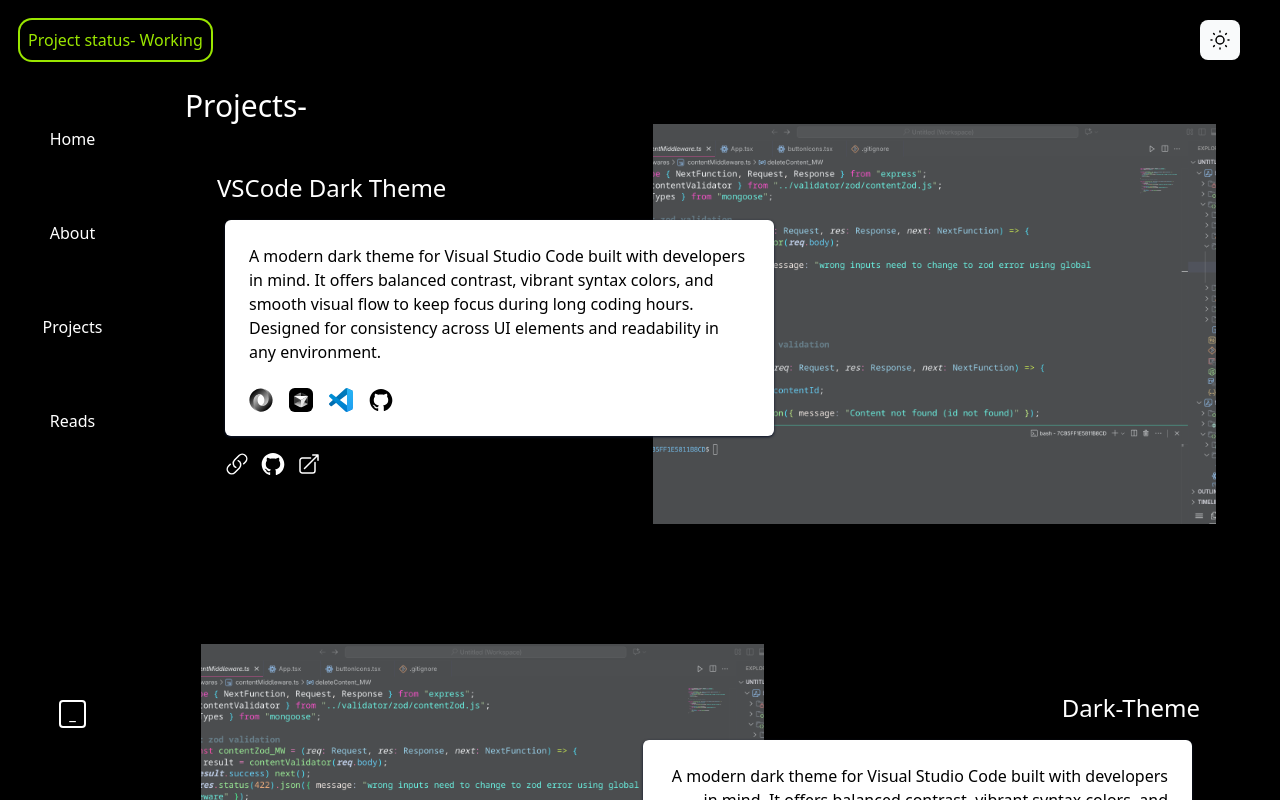
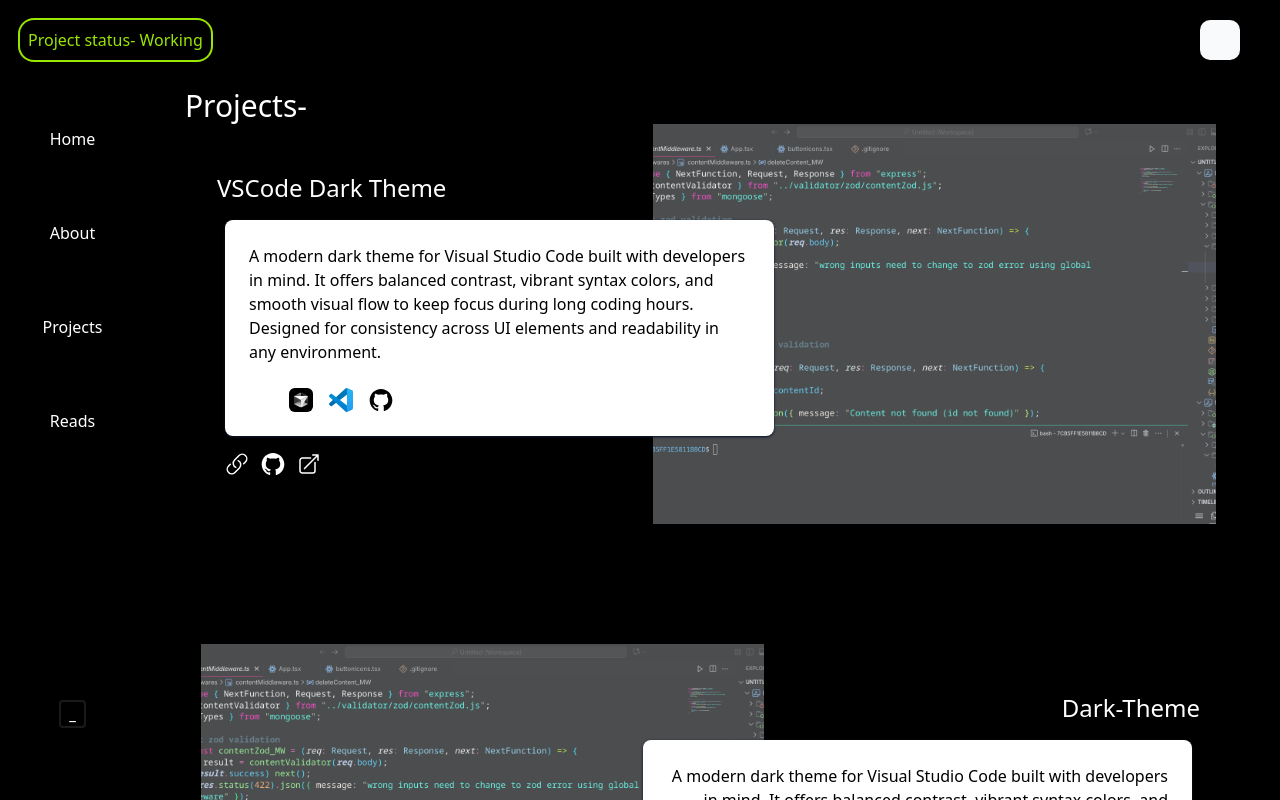
Before and after one commit to kunal-rathore-111/Portfolio_React-v1, a React (Vite) app: page /projects in a window 1280 px wide. Built offline with nearby package versions, Linux system fonts and the light colour scheme.

Commit message:
working on technologies tooltip in projects

```diff
--- a/src/componenets/Main-Pages/ErrorPage.jsx
+++ b/src/componenets/Main-Pages/ErrorPage.jsx
@@ -1,6 +1,5 @@
 import { useNavigate } from "react-router-dom"
 
-import { Avatar, AvatarFallback, AvatarImage } from "@/components/ui/avatar"
 
 
 export const ErrorPage = () => {
@@ -14,10 +13,8 @@
         <div className="p-2 flex flex-col items-center gap-6">
             <span className="text-6xl">404</span>
             <span className="text-4xl">Page not found</span>
-            <Avatar>
-                <AvatarImage src="https://github.com/shadcn.png" />
-                <AvatarFallback>CN</AvatarFallback>
-            </Avatar>
+
+
             <div className="text-2xl flex flex-col gap-3">
                 <span className="ring-2 ring-blue-800 hover:ring-green-500 py-1 px-2 rounded-xl cursor-pointer" onClick={navigateFunc} >Go to home page</span>
             </div>
--- a/src/componenets/Main-Pages/Projects.jsx
+++ b/src/componenets/Main-Pages/Projects.jsx
@@ -20,11 +20,14 @@
 import Link from "../../assets/icons/technologies/Link"
 
 
+import ToolTipEffect from "@/components/ui/tooltip";
+
+
 const ProjectsData = [
     {
         topicName: "VSCode Dark Theme",
         discription: "A modern dark theme for Visual Studio Code built with developers in mind. It offers balanced contrast, vibrant syntax colors, and smooth visual flow to keep focus during long coding hours. Designed for consistency across UI elements and readability in any environment.",
-        icons: [JSON, Cursor, VS, Github,],
+        icons: [{ "JSON": JSON }, { "Cursor": Cursor }, { "VS": VS }, { "Github": Github }],
         deployLink: "https://marketplace.visualstudio.com/items?itemName=KunalRathore.kunal-dark-dev-theme",
         github: "https://github.com/kunal-rathore-111/dark-dev-theme.git",
         readmore: "will add later",
@@ -86,7 +89,6 @@
 
             ></div>
 
-
             <img src={themepng} alt="" className="h-[50vh] w-[44vw] object-cover" />
         </div>
 
@@ -97,26 +99,21 @@
 
             <p className="bg-gray-800 dark:bg-white shadow-sm shadow-slate-900 rounded-md p-6 flex flex-col  text-white dark:text-black gap-6 ml-2">
                 {props?.discription}
-                <span>
+
                 <p className="flex gap-4">
-                        {props?.icons.map((Icon) => {
-                            return <span className=" size-6"><Icon /></span>
+                    {props?.icons.map((iconObj, i) => {
+                        if (!iconObj || Object.entries(iconObj).length === 0) return null;
+                        const [name, Icon] = Object.entries(iconObj)[0]
+                        return <span key={i} className=" size-6"><ToolTipEffect Icon={Icon} name={name} /></span>
                     })}
                 </p>
-                </span>
 
             </p>
             <div className="flex gap-3 ml-2">
-                <span>
                 <a href={props.deployLink} target="_blank" rel="noopener noreferrer"><Link /></a>
-                </span>
-                <span>
                 <a href={props.github} target="_blank" rel="noopener noreferrer"><Github /></a>
-                </span>
-                <span>
                 {/* need to implement later via useNavigate SPA */}
                 <span><Readmore /></span>
-                </span>
 
             </div>
         </section >
@@ -142,26 +139,18 @@
 
             <p className="bg-gray-800 dark:bg-white shadow-sm shadow-slate-900 rounded-md p-6 flex flex-col  text-white dark:text-black gap-6 items-end text-right mr-2">
                 <p> {props?.discription}</p>
-                <span>
                 <p className="flex gap-4">
                     {props?.icons.map((Icon) => {
                         return <span className=" size-6"><Icon /></span>
                     })}
                 </p>
-                </span>
 
             </p>
             <div className="flex gap-3 mr-2">
-                <span>
                 <a href={props.deployLink} target="_blank" rel="noopener noreferrer"><Link /></a>
-                </span>
-                <span>
                 <a href={props.github} target="_blank" rel="noopener noreferrer"><Github /></a>
-                </span>
-                <span>
                 {/* need to implement later via useNavigate SPA */}
                 <span><Readmore /></span>
-                </span>
 
             </div>
         </section >
--- /dev/null
+++ b/src/components/ui/tooltip.jsx
@@ -0,0 +1,61 @@
+import * as React from "react"
+import * as TooltipPrimitive from "@radix-ui/react-tooltip"
+
+import { cn } from "@/lib/utils"
+
+function TooltipProvider({
+  delayDuration = 0,
+  ...props
+}) {
+  return (<TooltipPrimitive.Provider data-slot="tooltip-provider" delayDuration={delayDuration} {...props} />);
+}
+
+function Tooltip({
+  ...props
+}) {
+  return (
+    <TooltipProvider>
+      <TooltipPrimitive.Root data-slot="tooltip" {...props} />
+    </TooltipProvider>
+  );
+}
+
+function TooltipTrigger({
+  ...props
+}) {
+  return <TooltipPrimitive.Trigger data-slot="tooltip-trigger" {...props} />;
+}
+
+function TooltipContent({
+  className,
+  sideOffset = 0,
+  children,
+  ...props
+}) {
+  return (
+    <TooltipPrimitive.Portal>
+      <TooltipPrimitive.Content
+        data-slot="tooltip-content"
+        sideOffset={sideOffset}
+        className={cn(
+          "bg-foreground text-background animate-in fade-in-0 zoom-in-95 data-[state=closed]:animate-out data-[state=closed]:fade-out-0 data-[state=closed]:zoom-out-95 data-[side=bottom]:slide-in-from-top-2 data-[side=left]:slide-in-from-right-2 data-[side=right]:slide-in-from-left-2 data-[side=top]:slide-in-from-bottom-2 z-50 w-fit origin-(--radix-tooltip-content-transform-origin) rounded-md px-3 py-1.5 text-xs text-balance",
+          className
+        )}
+        {...props}>
+        {children}
+        <TooltipPrimitive.Arrow
+          className="bg-foreground fill-foreground z-50 size-2.5 translate-y-[calc(-50%_-_2px)] rotate-45 rounded-[2px]" />
+      </TooltipPrimitive.Content>
+    </TooltipPrimitive.Portal>
+  );
+}
+
+export default function ToolTipEffect({ Icon, name }) {
+  if (!Icon) return null; // prevents crash
+  return (
+    <Tooltip>
+      <TooltipTrigger><Icon /></TooltipTrigger>
+      <TooltipContent><p>{name}</p></TooltipContent>
+    </Tooltip>
+  );
+}
--- a/src/index.css
+++ b/src/index.css
@@ -1,4 +1,121 @@
 @import "tailwindcss";
+@import "tw-animate-css";
 
 /* line for dark mode */
 @custom-variant dark (&:where(.dark, .dark *));
+
+@theme inline {
+  --radius-sm: calc(var(--radius) - 4px);
+  --radius-md: calc(var(--radius) - 2px);
+  --radius-lg: var(--radius);
+  --radius-xl: calc(var(--radius) + 4px);
+  --color-background: var(--background);
+  --color-foreground: var(--foreground);
+  --color-card: var(--card);
+  --color-card-foreground: var(--card-foreground);
+  --color-popover: var(--popover);
+  --color-popover-foreground: var(--popover-foreground);
+  --color-primary: var(--primary);
+  --color-primary-foreground: var(--primary-foreground);
+  --color-secondary: var(--secondary);
+  --color-secondary-foreground: var(--secondary-foreground);
+  --color-muted: var(--muted);
+  --color-muted-foreground: var(--muted-foreground);
+  --color-accent: var(--accent);
+  --color-accent-foreground: var(--accent-foreground);
+  --color-destructive: var(--destructive);
+  --color-border: var(--border);
+  --color-input: var(--input);
+  --color-ring: var(--ring);
+  --color-chart-1: var(--chart-1);
+  --color-chart-2: var(--chart-2);
+  --color-chart-3: var(--chart-3);
+  --color-chart-4: var(--chart-4);
+  --color-chart-5: var(--chart-5);
+  --color-sidebar: var(--sidebar);
+  --color-sidebar-foreground: var(--sidebar-foreground);
+  --color-sidebar-primary: var(--sidebar-primary);
+  --color-sidebar-primary-foreground: var(--sidebar-primary-foreground);
+  --color-sidebar-accent: var(--sidebar-accent);
+  --color-sidebar-accent-foreground: var(--sidebar-accent-foreground);
+  --color-sidebar-border: var(--sidebar-border);
+  --color-sidebar-ring: var(--sidebar-ring);
+}
+
+:root {
+  --radius: 0.625rem;
+  --background: oklch(1 0 0);
+  --foreground: oklch(0.145 0 0);
+  --card: oklch(1 0 0);
+  --card-foreground: oklch(0.145 0 0);
+  --popover: oklch(1 0 0);
+  --popover-foreground: oklch(0.145 0 0);
+  --primary: oklch(0.205 0 0);
+  --primary-foreground: oklch(0.985 0 0);
+  --secondary: oklch(0.97 0 0);
+  --secondary-foreground: oklch(0.205 0 0);
+  --muted: oklch(0.97 0 0);
+  --muted-foreground: oklch(0.556 0 0);
+  --accent: oklch(0.97 0 0);
+  --accent-foreground: oklch(0.205 0 0);
+  --destructive: oklch(0.577 0.245 27.325);
+  --border: oklch(0.922 0 0);
+  --input: oklch(0.922 0 0);
+  --ring: oklch(0.708 0 0);
+  --chart-1: oklch(0.646 0.222 41.116);
+  --chart-2: oklch(0.6 0.118 184.704);
+  --chart-3: oklch(0.398 0.07 227.392);
+  --chart-4: oklch(0.828 0.189 84.429);
+  --chart-5: oklch(0.769 0.188 70.08);
+  --sidebar: oklch(0.985 0 0);
+  --sidebar-foreground: oklch(0.145 0 0);
+  --sidebar-primary: oklch(0.205 0 0);
+  --sidebar-primary-foreground: oklch(0.985 0 0);
+  --sidebar-accent: oklch(0.97 0 0);
+  --sidebar-accent-foreground: oklch(0.205 0 0);
+  --sidebar-border: oklch(0.922 0 0);
+  --sidebar-ring: oklch(0.708 0 0);
+}
+
+.dark {
+  --background: oklch(0.145 0 0);
+  --foreground: oklch(0.985 0 0);
+  --card: oklch(0.205 0 0);
+  --card-foreground: oklch(0.985 0 0);
+  --popover: oklch(0.205 0 0);
+  --popover-foreground: oklch(0.985 0 0);
+  --primary: oklch(0.922 0 0);
+  --primary-foreground: oklch(0.205 0 0);
+  --secondary: oklch(0.269 0 0);
+  --secondary-foreground: oklch(0.985 0 0);
+  --muted: oklch(0.269 0 0);
+  --muted-foreground: oklch(0.708 0 0);
+  --accent: oklch(0.269 0 0);
+  --accent-foreground: oklch(0.985 0 0);
+  --destructive: oklch(0.704 0.191 22.216);
+  --border: oklch(1 0 0 / 10%);
+  --input: oklch(1 0 0 / 15%);
+  --ring: oklch(0.556 0 0);
+  --chart-1: oklch(0.488 0.243 264.376);
+  --chart-2: oklch(0.696 0.17 162.48);
+  --chart-3: oklch(0.769 0.188 70.08);
+  --chart-4: oklch(0.627 0.265 303.9);
+  --chart-5: oklch(0.645 0.246 16.439);
+  --sidebar: oklch(0.205 0 0);
+  --sidebar-foreground: oklch(0.985 0 0);
+  --sidebar-primary: oklch(0.488 0.243 264.376);
+  --sidebar-primary-foreground: oklch(0.985 0 0);
+  --sidebar-accent: oklch(0.269 0 0);
+  --sidebar-accent-foreground: oklch(0.985 0 0);
+  --sidebar-border: oklch(1 0 0 / 10%);
+  --sidebar-ring: oklch(0.556 0 0);
+}
+
+@layer base {
+  * {
+    @apply border-border outline-ring/50;
+  }
+  body {
+    @apply bg-background text-foreground;
+  }
+}
--- /dev/null
+++ b/src/lib/utils.js
@@ -0,0 +1,6 @@
+import { clsx } from "clsx";
+import { twMerge } from "tailwind-merge"
+
+export function cn(...inputs) {
+  return twMerge(clsx(inputs));
+}
```
Also changed, not shown: jsconfig.json (added, +11 -0 lines), package.json (+7 -1 lines), components.json (added), 1 other file (tests, documents, lock files or other folders). Lines whose indentation alone changed are shown as unchanged.
